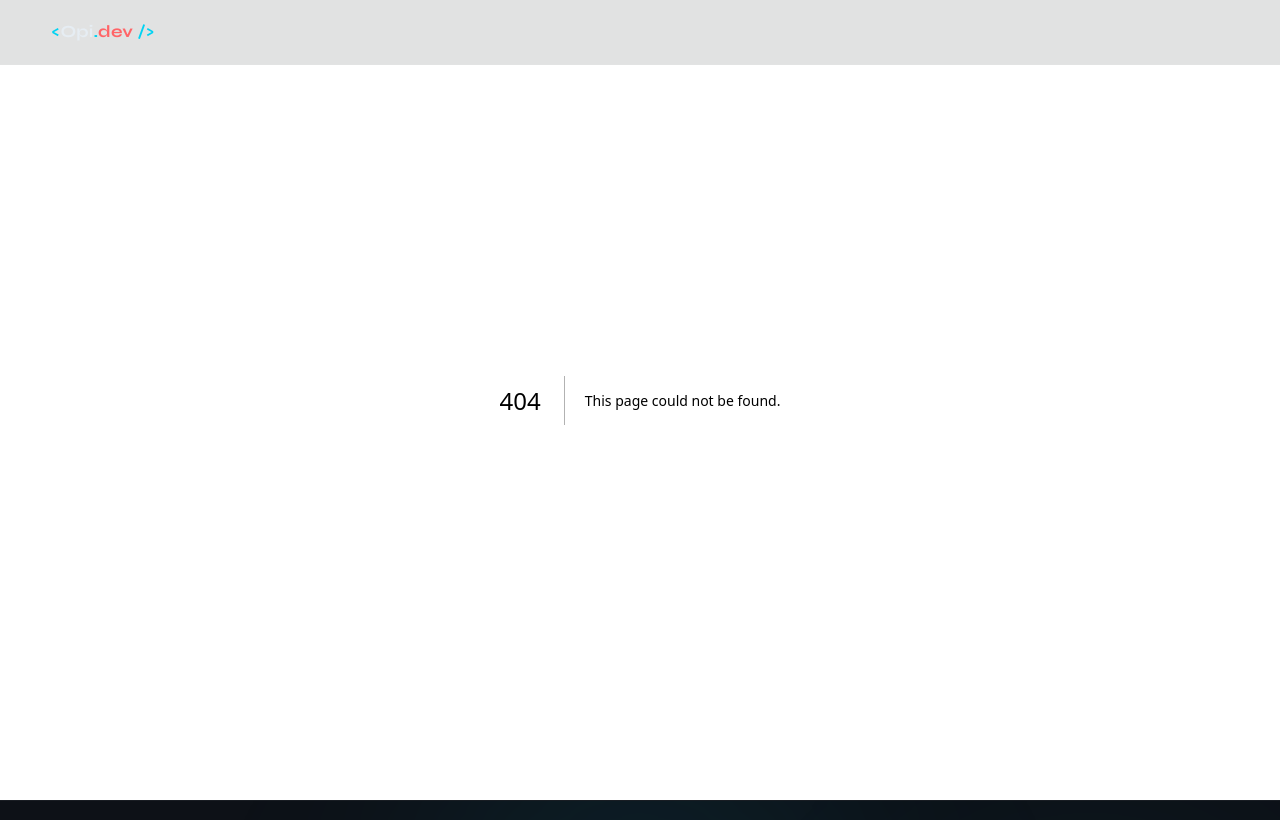
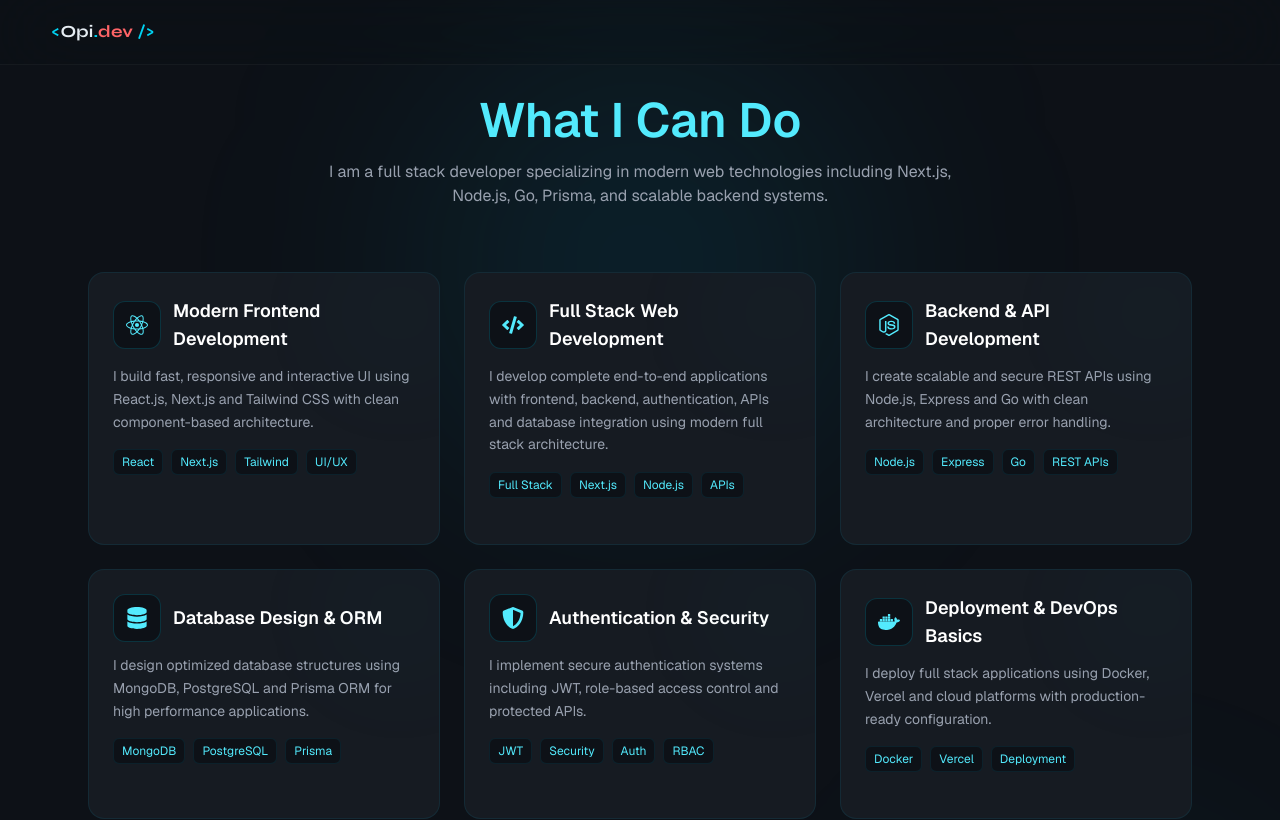
Before and after one commit to mdopi2024/full-stack-dev-portfolio, a Next.js app: page /services in a window 1280 px wide. Before the commit this address had no page. Shown: the top 820 px of the page. Built offline with nearby package versions, Linux system fonts and the light colour scheme.

Commit message:
service page done

```diff
--- /dev/null
+++ b/src/app/services/page.tsx
@@ -0,0 +1,160 @@
+"use client";
+
+import { motion } from "framer-motion";
+import {
+    SiReact,
+    SiNextdotjs,
+    SiNodedotjs,
+    SiExpress,
+    SiMongodb,
+    SiPostgresql,
+    SiDocker,
+    SiPrisma,
+    SiGo,
+} from "react-icons/si";
+
+import {
+    FaCode,
+    FaDatabase,
+    FaShieldAlt,
+    FaRocket,
+    FaCloud,
+} from "react-icons/fa";
+
+const services = [
+    {
+        title: "Modern Frontend Development",
+        desc: "I build fast, responsive and interactive UI using React.js, Next.js and Tailwind CSS with clean component-based architecture.",
+        icon: SiReact,
+        tags: ["React", "Next.js", "Tailwind", "UI/UX"],
+    },
+    {
+        title: "Full Stack Web Development",
+        desc: "I develop complete end-to-end applications with frontend, backend, authentication, APIs and database integration using modern full stack architecture.",
+        icon: FaCode,
+        tags: ["Full Stack", "Next.js", "Node.js", "APIs"],
+    },
+    {
+        title: "Backend & API Development",
+        desc: "I create scalable and secure REST APIs using Node.js, Express and Go with clean architecture and proper error handling.",
+        icon: SiNodedotjs,
+        tags: ["Node.js", "Express", "Go", "REST APIs"],
+    },
+    {
+        title: "Database Design & ORM",
+        desc: "I design optimized database structures using MongoDB, PostgreSQL and Prisma ORM for high performance applications.",
+        icon: FaDatabase,
+        tags: ["MongoDB", "PostgreSQL", "Prisma"],
+    },
+    {
+        title: "Authentication & Security",
+        desc: "I implement secure authentication systems including JWT, role-based access control and protected APIs.",
+        icon: FaShieldAlt,
+        tags: ["JWT", "Security", "Auth", "RBAC"],
+    },
+    {
+        title: "Deployment & DevOps Basics",
+        desc: "I deploy full stack applications using Docker, Vercel and cloud platforms with production-ready configuration.",
+        icon: SiDocker,
+        tags: ["Docker", "Vercel", "Deployment"],
+    },
+    {
+        title: "Performance & Optimization",
+        desc: "I optimize applications for speed, SEO and scalability using modern best practices and clean architecture.",
+        icon: FaRocket,
+        tags: ["SEO", "Performance", "Optimization"],
+    },
+    {
+        title: "System Integration",
+        desc: "I integrate third-party APIs and build scalable systems for real-world production applications.",
+        icon: FaCloud,
+        tags: ["APIs", "Integration", "System Design"],
+    },
+];
+
+export default function ServicesPage() {
+    return (
+        <section className="relative w-full py-24 bg-[#0d1117] text-white overflow-hidden">
+
+            {/* background glow */}
+            <div className="absolute inset-0 pointer-events-none">
+                <div className="absolute top-10 left-1/2 -translate-x-1/2 w-[450px] h-[450px] bg-cyan-500/10 blur-[120px] rounded-full" />
+                <div className="absolute bottom-0 right-10 w-[300px] h-[300px] bg-cyan-400/10 blur-[120px] rounded-full" />
+            </div>
+
+            <div className="relative max-w-6xl mx-auto px-6">
+
+                {/* HEADER */}
+                <motion.div
+                    initial={{ opacity: 0, y: 20 }}
+                    whileInView={{ opacity: 1, y: 0 }}
+                    viewport={{ once: true }}
+                    className="text-center mb-16"
+                >
+                    <h2 className="text-3xl md:text-5xl font-semibold text-cyan-300">
+                        What I Can Do
+                    </h2>
+
+                    <p className="text-gray-400 mt-4 max-w-2xl mx-auto">
+                        I am a full stack developer specializing in modern web technologies
+                        including Next.js, Node.js, Go, Prisma, and scalable backend systems.
+                    </p>
+                </motion.div>
+
+                {/* GRID */}
+                <div className="grid grid-cols-1 md:grid-cols-2 lg:grid-cols-3 gap-6">
+
+                    {services.map((service, i) => {
+                        const Icon = service.icon;
+
+                        return (
+                            <motion.div
+                                key={i}
+                                initial={{ opacity: 0, y: 30 }}
+                                whileInView={{ opacity: 1, y: 0 }}
+                                viewport={{ once: true }}
+                                transition={{ duration: 0.5, delay: i * 0.08 }}
+                                whileHover={{ scale: 1.05 }}
+                                className="relative bg-[#161b22] border border-cyan-500/10 rounded-2xl p-6 overflow-hidden group"
+                            >
+                                {/* glow */}
+                                <div className="absolute -top-10 -right-10 w-40 h-40 bg-cyan-500/10 blur-3xl rounded-full opacity-30 group-hover:opacity-50 transition" />
+
+                                {/* icon + title */}
+                                <div className="flex items-center gap-3">
+                                    <div className="p-3 rounded-xl bg-[#0d1117] border border-cyan-500/20 text-cyan-300">
+                                        <Icon size={22} />
+                                    </div>
+
+                                    <h3 className="text-lg font-semibold text-white">
+                                        {service.title}
+                                    </h3>
+                                </div>
+
+                                {/* description */}
+                                <p className="mt-3 text-gray-400 text-sm leading-relaxed">
+                                    {service.desc}
+                                </p>
+
+                                {/* tags */}
+                                <div className="mt-4 flex flex-wrap gap-2">
+                                    {service.tags.map((tag, idx) => (
+                                        <span
+                                            key={idx}
+                                            className="text-xs px-2 py-1 rounded-md bg-[#0d1117] border border-cyan-500/10 text-cyan-300"
+                                        >
+                                            {tag}
+                                        </span>
+                                    ))}
+                                </div>
+
+                                {/* bottom line */}
+                                <div className="mt-5 h-[2px] w-0 group-hover:w-full transition-all duration-500 bg-cyan-400" />
+                            </motion.div>
+                        );
+                    })}
+                </div>
+            </div>
+        </section>
+    );
+}
--- a/src/components/Navbar.tsx
+++ b/src/components/Navbar.tsx
@@ -23,7 +23,7 @@
 const LINKS = [
     { label: "Home", href: "/" },
     { label: "About", href: "/about" },
-    { label: "Services", href: "#2" },
+    { label: "Services", href: "/services" },
     { label: "Projects", href: "#3" },
     { label: "Contact", href: "#4" },
 ] as const;
```
